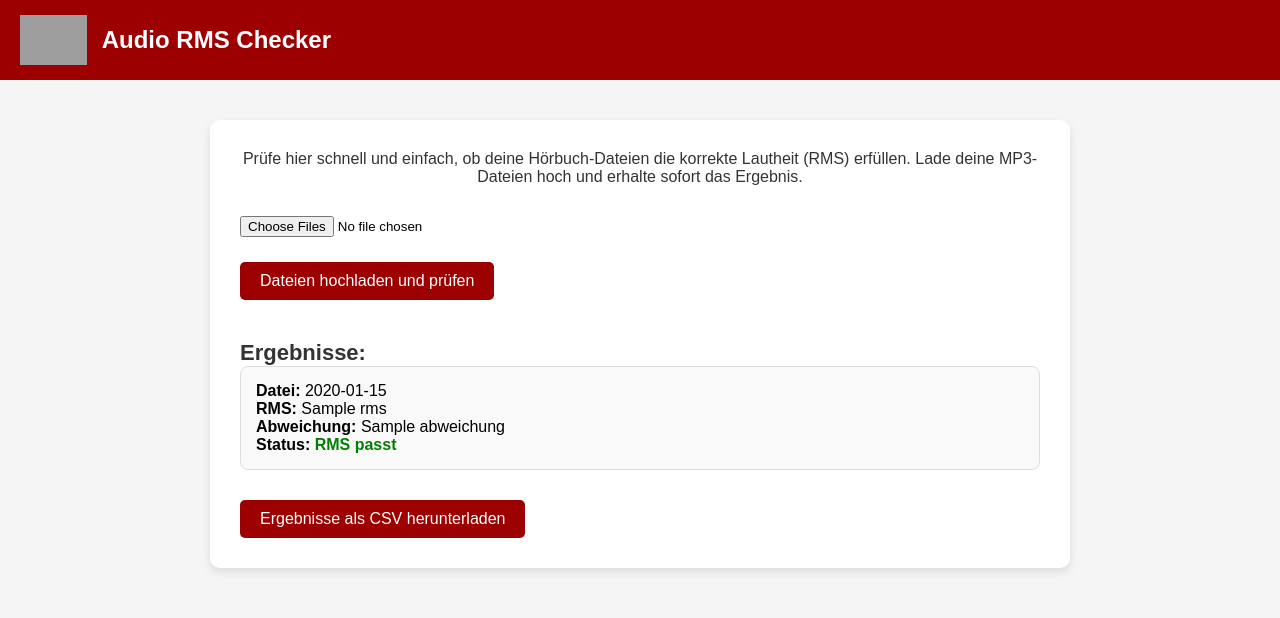
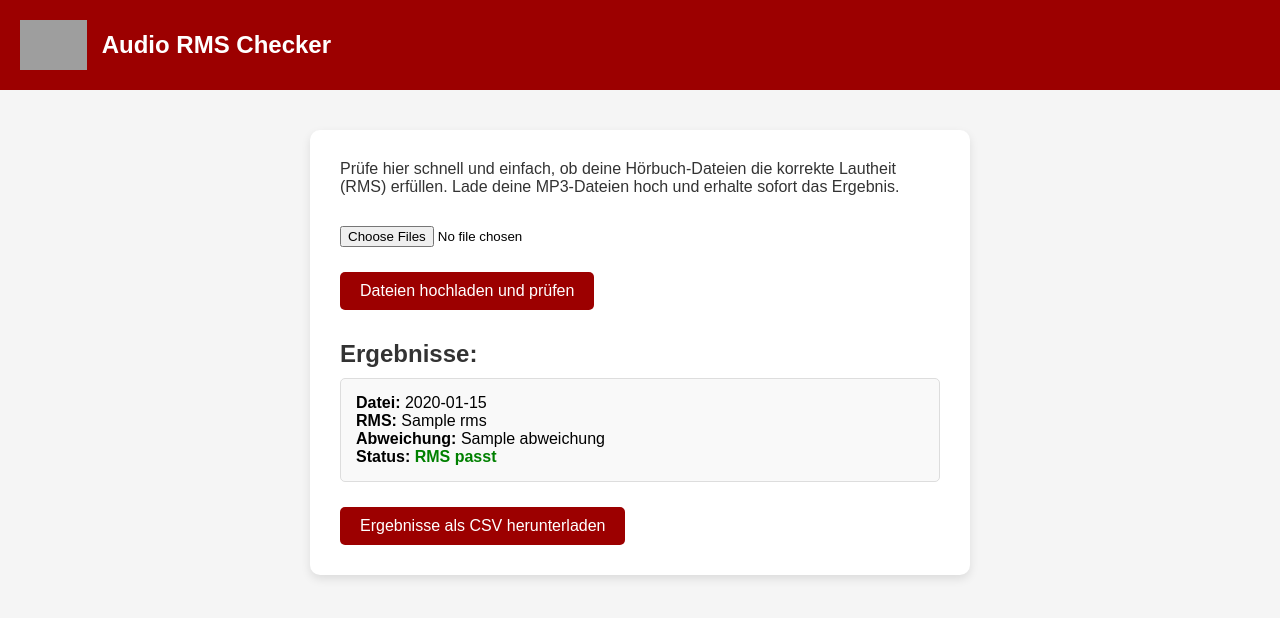
Before and after one commit to PietHenryRecords/audiocheck, a Flask app: template templates/index.html in a window 1280 px wide. Shown: the top 618 px of the page. Run offline with Flask 2, Linux system fonts and the light colour scheme; the template is opened without the code that fills it: most values are stand-ins (such as "Sample title", 1, 10 or a date in 2020); grey boxes are pictures that could not be loaded.

Commit message:
Update index.html

```diff
--- a/templates/index.html
+++ b/templates/index.html
@@ -13,7 +13,7 @@
         header {
             background: #9c0000;
             color: white;
-            padding: 15px 20px;
+            padding: 20px;
             display: flex;
             align-items: center;
         }
@@ -26,7 +26,7 @@
             font-size: 24px;
         }
         main {
-            max-width: 800px;
+            max-width: 600px;
             margin: 40px auto;
             background: white;
             padding: 30px;
@@ -37,7 +37,6 @@
             margin-bottom: 30px;
             color: #333;
             font-size: 16px;
-            text-align: center;
         }
         input[type="file"] {
             margin-bottom: 15px;
@@ -55,12 +54,36 @@
         button:hover {
             background-color: #7a0000;
         }
+        .loader {
+            border: 8px solid #f3f3f3;
+            border-top: 8px solid #9c0000;
+            border-radius: 50%;
+            width: 60px;
+            height: 60px;
+            animation: spin 1s linear infinite;
+            margin: 20px auto;
+        }
+        @keyframes spin {
+            0% { transform: rotate(0deg); }
+            100% { transform: rotate(360deg); }
+        }
+        #spinner {
+            text-align: center;
+            display: none;
+        }
+        .results-header {
+            font-size: 24px;
+            font-weight: bold;
+            margin-top: 30px;
+            margin-bottom: 10px;
+            color: #333;
+        }
         .result-card {
             background: #f9f9f9;
             border: 1px solid #ddd;
             padding: 15px;
-            border-radius: 8px;
-            margin-bottom: 20px;
+            margin-bottom: 15px;
+            border-radius: 5px;
         }
         .status-ok {
             color: green;
@@ -70,33 +93,28 @@
             color: red;
             font-weight: bold;
         }
-        .results-header {
-            margin-top: 40px;
-            font-size: 22px;
-            font-weight: bold;
-            color: #333;
-        }
     </style>
 </head>
 <body>
 
 <header>
     <img src="https://cdn-icons-png.flaticon.com/512/727/727245.png" alt="Logo">
-    <!-- Falls du dein eigenes Logo willst, dann das hier verwenden:
-         <img src="https://deine-domain.de/PietHenryRecords-Logo.png" alt="Piet Henry Records Logo"> -->
     <h1>Audio RMS Checker</h1>
 </header>
 
 <main>
     <div class="description">
-        Prüfe hier schnell und einfach, ob deine Hörbuch-Dateien die korrekte Lautheit (RMS) erfüllen.
-        Lade deine MP3-Dateien hoch und erhalte sofort das Ergebnis.
+        Prüfe hier schnell und einfach, ob deine Hörbuch-Dateien die korrekte Lautheit (RMS) erfüllen. Lade deine MP3-Dateien hoch und erhalte sofort das Ergebnis.
     </div>
 
     <form action="/" method="post" enctype="multipart/form-data">
         <input type="file" name="files" multiple required><br>
         <button type="submit">Dateien hochladen und prüfen</button>
     </form>
+
+    <div id="spinner">
+        <div class="loader"></div>
+    </div>
 
     {% if reports %}
         <div class="results-header">Ergebnisse:</div>
@@ -113,12 +131,17 @@
                 {% endif %}
             </div>
         {% endfor %}
-
         <form action="/download" method="get">
             <button type="submit">Ergebnisse als CSV herunterladen</button>
         </form>
     {% endif %}
 </main>
 
+<script>
+    document.querySelector('form').addEventListener('submit', function() {
+        document.getElementById('spinner').style.display = 'block';
+    });
+</script>
+
 </body>
 </html>
```
